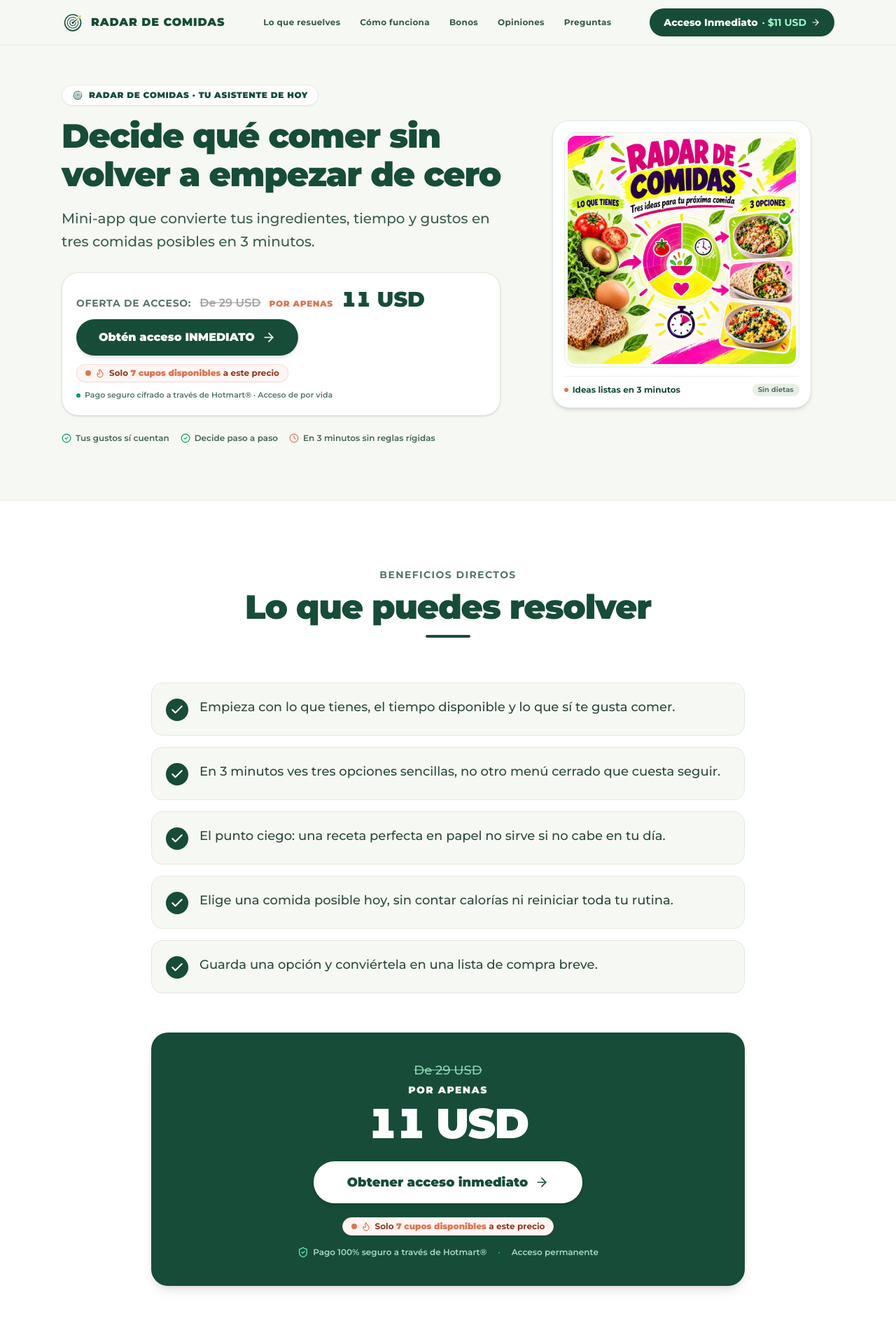
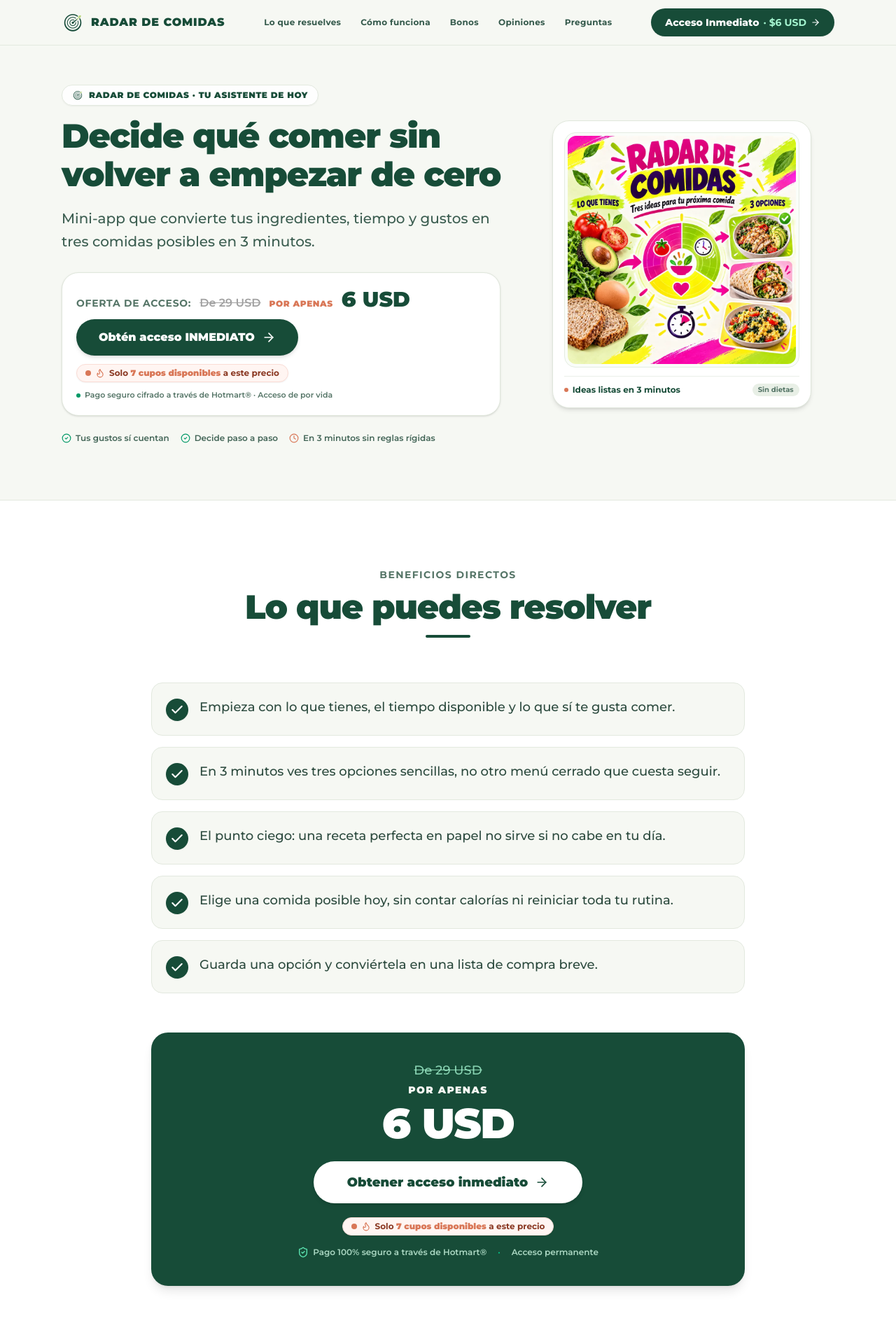
Before and after one commit to SaykusSolutions/LP-Radar-de-Comidas, a React (Vite) app: page / in a window 1280 px wide. Shown: the top 1920 px of the page at 70% size. Built offline with nearby package versions, Linux system fonts and the light colour scheme.

Commit message:
feat: update product price to $6 USD
Adjusted pricing across all components to $6 USD and updated the discount savings label to reflect the new promotional price.

```diff
--- a/src/components/ComoFuncionaSection.tsx
+++ b/src/components/ComoFuncionaSection.tsx
@@ -518,7 +518,7 @@ export const ComoFuncionaSection: React.FC = () => {
                   rel="noopener noreferrer"
                   className="w-full sm:w-auto inline-flex items-center justify-center gap-2 bg-[#174C38] hover:bg-[#123C2C] text-white text-xs font-black px-4 py-2.5 rounded-full shadow-xs whitespace-nowrap cursor-pointer transition-all"
                 >
-                  <span>Acceso por $11 USD</span>
+                  <span>Acceso por $6 USD</span>
                   <ArrowRight className="w-3.5 h-3.5 shrink-0" />
                 </a>
               </div>
--- a/src/components/FaqSection.tsx
+++ b/src/components/FaqSection.tsx
@@ -12,7 +12,7 @@ export const FaqSection: React.FC = () => {
   const faqs: FaqItem[] = [
     {
       question: "¿Cómo accedo?",
-      answer: "Inmediatamente después de completar tu pago seguro de 11 USD a través de Hotmart®, recibirás un correo electrónico automático con tu enlace de acceso directo a la mini-app. Podrás abrirla en cualquier navegador de tu celular, tablet o computador sin descargas pesadas.",
+      answer: "Inmediatamente después de completar tu pago seguro de 6 USD a través de Hotmart®, recibirás un correo electrónico automático con tu enlace de acceso directo a la mini-app. Podrás abrirla en cualquier navegador de tu celular, tablet o computador sin descargas pesadas.",
     },
     {
       question: "¿Es un curso en video?",
--- a/src/components/Footer.tsx
+++ b/src/components/Footer.tsx
@@ -37,7 +37,7 @@ export const Footer: React.FC = () => {
             rel="noopener noreferrer"
             className="hover:text-white transition-colors font-bold text-white underline decoration-[#D97757] decoration-2"
           >
-            Oferta $11 USD
+            Oferta $6 USD
           </a>
           <span aria-hidden="true" className="text-emerald-800">·</span>
           <a href="#faq" className="hover:text-white transition-colors">
--- a/src/components/HeroSection.tsx
+++ b/src/components/HeroSection.tsx
@@ -46,7 +46,7 @@ export const HeroSection: React.FC = () => {
                   POR APENAS
                 </span>
                 <span className="text-2xl sm:text-3xl font-black text-[#174C38] tabular-nums">
-                  11 USD
+                  6 USD
                 </span>
               </div>
 
--- a/src/components/LoQuePuedesResolver.tsx
+++ b/src/components/LoQuePuedesResolver.tsx
@@ -56,7 +56,7 @@ export const LoQuePuedesResolver: React.FC = () => {
           </p>
 
           <div className="text-3xl sm:text-6xl font-black tracking-tight text-white mb-5 sm:mb-6 tabular-nums">
-            11 USD
+            6 USD
           </div>
 
           <a
--- a/src/components/Navbar.tsx
+++ b/src/components/Navbar.tsx
@@ -52,7 +52,7 @@ export const Navbar: React.FC = () => {
           >
             <span className="hidden sm:inline">Acceso Inmediato</span>
             <span className="sm:hidden">Acceso</span>
-            <span className="font-bold text-emerald-200">· $11 USD</span>
+            <span className="font-bold text-emerald-200">· $6 USD</span>
             <ArrowRight className="w-3.5 h-3.5 group-hover:translate-x-0.5 transition-transform shrink-0" />
           </a>
         </div>
--- a/src/components/ResumenAccesoSection.tsx
+++ b/src/components/ResumenAccesoSection.tsx
@@ -111,10 +111,10 @@ export const ResumenAccesoSection: React.FC = () => {
               Garantiza tu acceso por solo:
             </p>
             <div className="text-4xl sm:text-7xl font-black text-[#174C38] tracking-tight my-1 sm:my-2 tabular-nums">
-              USD 11
+              USD 6
             </div>
             <p className="text-[11px] sm:text-xs text-[#527263] font-bold">
-              Te ahorras $39 USD hoy (78% de descuento)
+              Te ahorras $44 USD hoy (88% de descuento)
             </p>
           </div>
 
--- a/src/components/UrgenciaSection.tsx
+++ b/src/components/UrgenciaSection.tsx
@@ -87,7 +87,7 @@ export const UrgenciaSection: React.FC = () => {
             rel="noopener noreferrer"
             className="w-full sm:w-auto inline-flex items-center justify-center gap-2.5 bg-[#174C38] hover:bg-[#123C2C] text-white font-black text-sm sm:text-lg px-6 sm:px-12 py-3.5 sm:py-4 rounded-full shadow-md active:scale-[0.98] transition-all cursor-pointer"
           >
-            <span>Garantizar acceso por 11 USD</span>
+            <span>Garantizar acceso por 6 USD</span>
             <ArrowRight className="w-4 h-4 sm:w-5 sm:h-5 shrink-0" />
           </a>
         </div>
```
